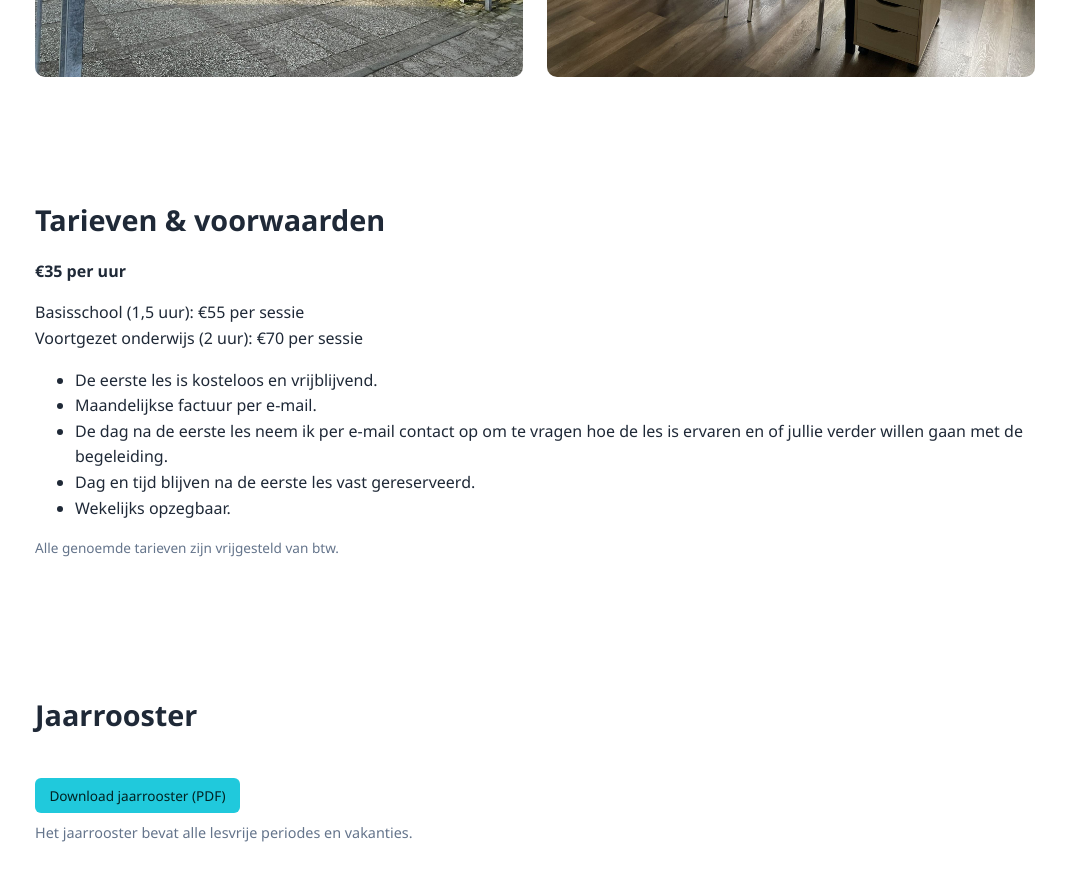
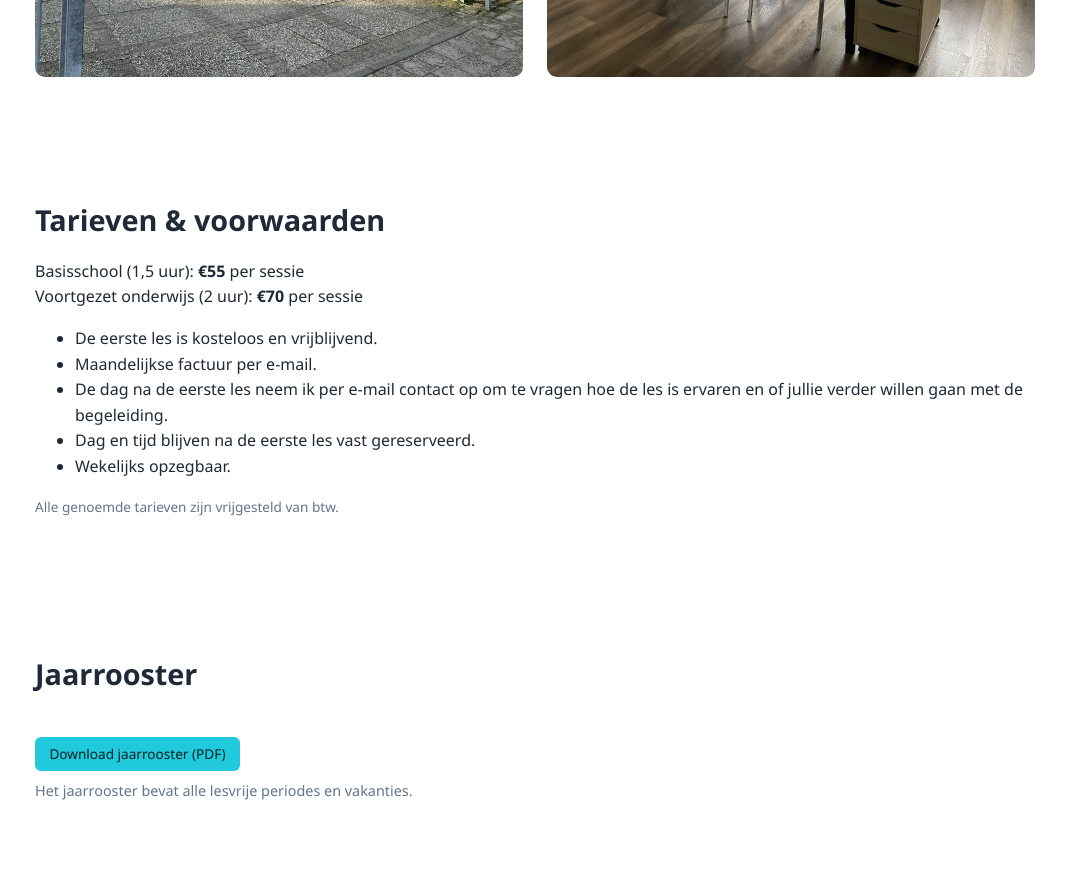
Before and after one commit to mijnwiskundeles/mijnwiskundeles.github.io, a Jekyll site: the page built from index.md, in a window 1280 px wide and 900 px high, scrolled down 3171 px. Shown: the top 881 px of the window, without its empty margins (105-1171 px from the left). Built offline with Jekyll 4.4.1, drawn with Linux system fonts in a browser that asks for light colours; some web fonts are replaced.

Commit message:
Removed confusing information, 35 per uur.

```diff
--- a/_layouts/default.html
+++ b/_layouts/default.html
@@ -362,9 +362,8 @@
 
 <section>
   <h2>Tarieven & voorwaarden</h2>
-  <p><strong>€35 per uur</strong></p>
-  <p>Basisschool (1,5 uur): €55 per sessie<br>
-  Voortgezet onderwijs (2 uur): €70 per sessie</p>
+  <p>Basisschool (1,5 uur): <strong>€55</strong> per sessie<br>
+  Voortgezet onderwijs (2 uur): <strong>€70</strong> per sessie</p>
   <ul>
 	<li>De eerste les is kosteloos en vrijblijvend.</li>
     <li>Maandelijkse factuur per e-mail.</li>
```
